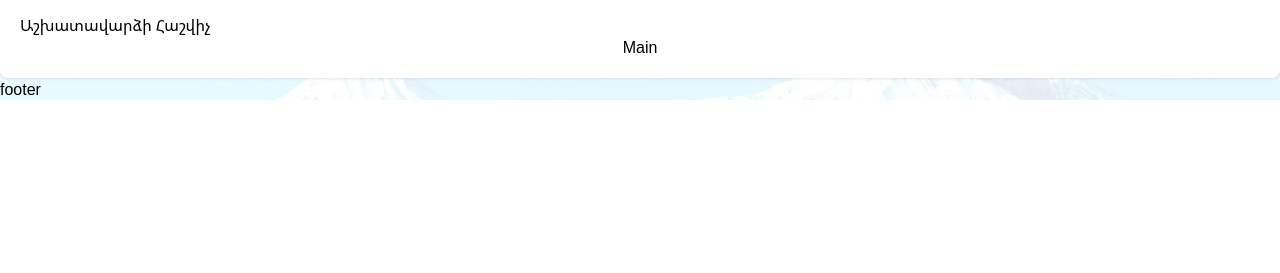
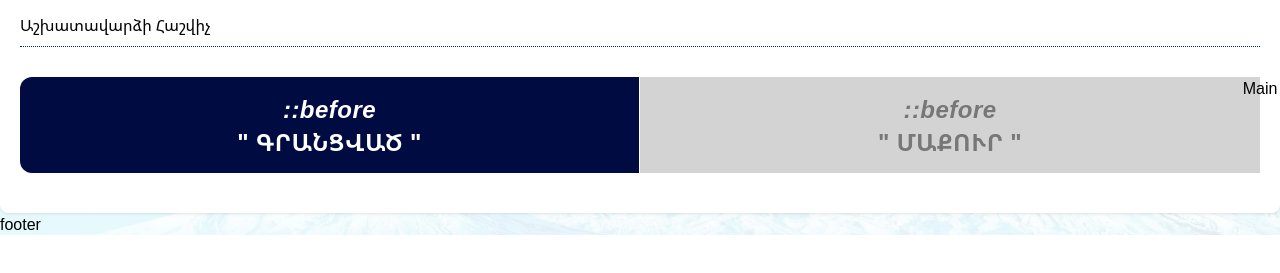
Before and after one commit to Vach001/salary-tax-calculator, a plain HTML site: page index.html in a window 1280 px wide. Shown: the part 71-344 px from the top of the page. Drawn offline with Linux system fonts and the light colour scheme.

Commit message:
feat: add gross and net sallary sellectors

```diff
--- a/index.html
+++ b/index.html
@@ -24,7 +24,24 @@
         <div id="top_bread2">
             <div class="bread_head">Աշխատավարձի Հաշվիչ</div>
         </div>
+        <div id="latest_home_holder">
+            <div id="calc_soc">
+                <div class="table-row">
+                    <div id="kx" onclick="slctsoc('kx');" style="background-color: rgb(0, 11, 66); color: rgb(255, 255, 255);">
+                    <i class="fas fa-th-large">
+                        ::before
+                    </i>" ԳՐԱՆՑՎԱԾ "
+                    </div>
+                    <div id="mk" onclick="slctsoc('mk');" style="float: right; background-color: rgb(211, 211, 211); color: rgb(119, 119, 119);">
+                        <i class="fas fa-th-large">
+                            ::before
+                        </i>" ՄԱՔՈՒՐ "
+                        </div>
 
+                </div>
+            </div>
+
+        </div>
 
 
         <section class="calc-page-fields">Main</section>
--- a/src/styles/general/general.css
+++ b/src/styles/general/general.css
@@ -38,6 +38,46 @@
   display: inline-block;
   box-shadow: 0 1px 3px rgba(0, 0, 0, 0.1)
 }
+#top_bread2 {
+  margin-bottom: 30px;
+  padding: 0 0 10px;
+  width: 100%;
+  border-bottom: 1px dotted #024;
+  display: inline-block;
+}
+#latest_home_holder {
+  padding: 0;
+  width: 100%;
+  float: left;
+}
+#calc_soc {
+  letter-spacing: .03rem;
+  width: 100%;
+  display: inline-block;
+}
+.table-row {
+  width: 100%;
+  display: table;
+  table-layout: fixed;
+  margin-bottom: 20px;
+}
+
+#kx {
+  background: #000b42;
+  border-right: 1px solid #fff;
+  color: #fff;
+  border-radius: 12px 0 0 12px;
+}
+#kx, #mk {
+  cursor: pointer;
+  width: 50%;
+  padding: 15px 5px;
+  text-align: center;
+  display: inline-block;
+  font-size: 1.5rem;
+  font-weight: 700;
+}
+
 
 .calc-page-fields {
   display: flex;
```
